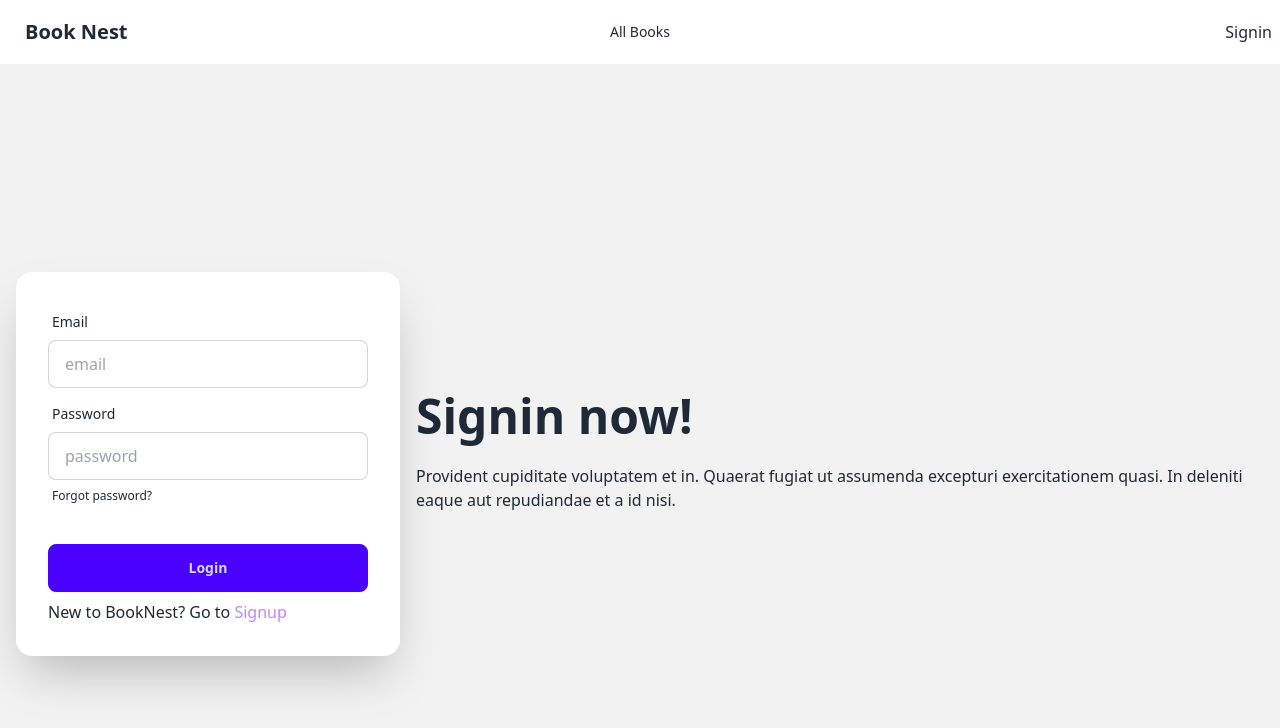
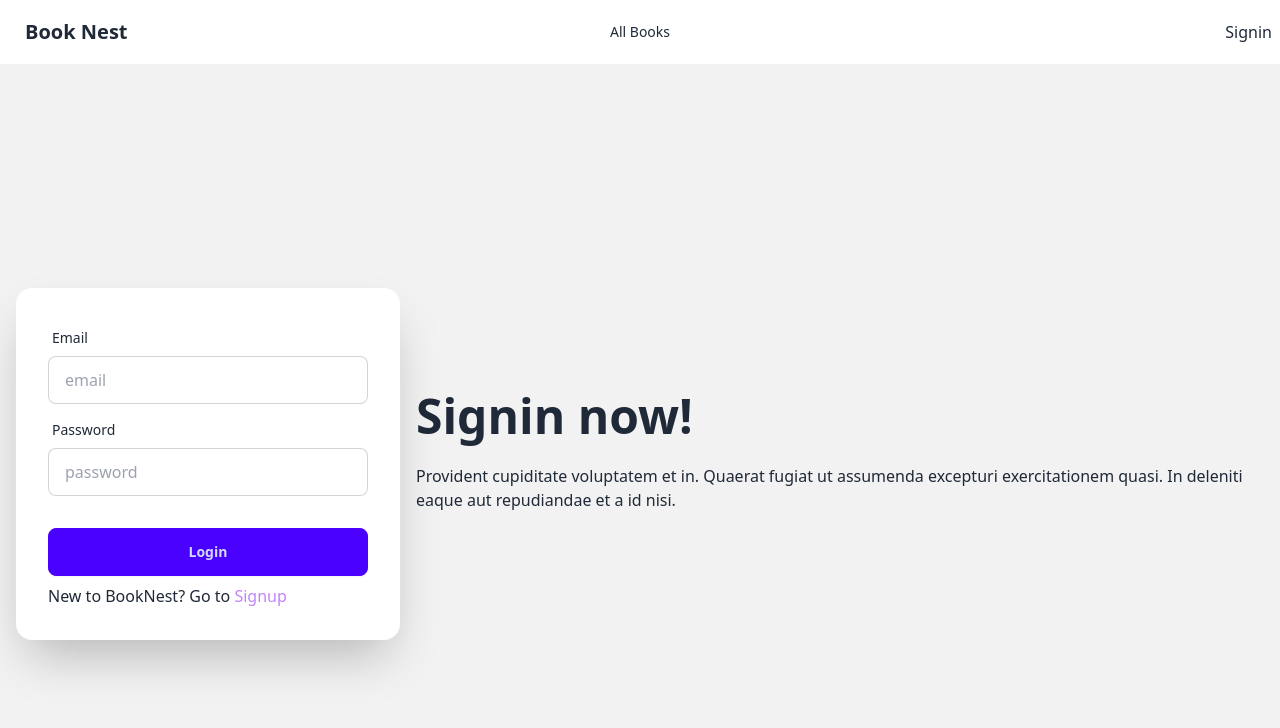
Before and after one commit to sowmik-sec/book-nest-client, a React (Vite) app: page /signin in a window 1280 px wide. Shown: the top 728 px of the page. Built offline with nearby package versions, Linux system fonts and the light colour scheme.

Commit message:
use react hook form in signin and signup page

```diff
--- a/package.json
+++ b/package.json
@@ -13,6 +13,7 @@
     "@reduxjs/toolkit": "^2.4.0",
     "react": "^18.3.1",
     "react-dom": "^18.3.1",
+    "react-hook-form": "^7.54.0",
     "react-redux": "^9.1.2",
     "react-router-dom": "^7.0.2"
   },
--- a/src/Pages/auth/Signin.tsx
+++ b/src/Pages/auth/Signin.tsx
@@ -1,6 +1,14 @@
 import { Link } from "react-router-dom";
+import { useForm, SubmitHandler } from "react-hook-form";
+
+type Inputs = {
+  email: string;
+  password: string;
+};
 
 export default function Signin() {
+  const { register, handleSubmit } = useForm<Inputs>();
+  const onSubmit: SubmitHandler<Inputs> = (data) => console.log(data);
   return (
     <div className="hero bg-base-200 min-h-screen">
       <div className="hero-content flex-col lg:flex-row-reverse">
@@ -13,7 +21,7 @@ export default function Signin() {
           </p>
         </div>
         <div className="card bg-base-100 w-full max-w-sm shrink-0 shadow-2xl">
-          <form className="card-body">
+          <form className="card-body" onSubmit={handleSubmit(onSubmit)}>
             <div className="form-control">
               <label className="label">
                 <span className="label-text">Email</span>
@@ -22,7 +30,7 @@ export default function Signin() {
                 type="email"
                 placeholder="email"
                 className="input input-bordered"
-                required
+                {...register("email", { required: true })}
               />
             </div>
             <div className="form-control">
@@ -33,25 +41,18 @@ export default function Signin() {
                 type="password"
                 placeholder="password"
                 className="input input-bordered"
-                required
+                {...register("password", { required: true })}
               />
-              <label className="label">
-                <a href="#" className="label-text-alt link link-hover">
-                  Forgot password?
-                </a>
-              </label>
             </div>
             <div className="form-control mt-6">
               <button className="btn btn-primary">Login</button>
             </div>
-            <div>
             <p>
               New to BookNest? Go to{" "}
               <Link to="/signup" className="text-purple-400">
                 Signup
               </Link>
             </p>
-            </div>
           </form>
         </div>
       </div>
--- a/src/Pages/auth/Signup.tsx
+++ b/src/Pages/auth/Signup.tsx
@@ -1,6 +1,24 @@
 import { Link } from "react-router-dom";
+import { useForm, SubmitHandler } from "react-hook-form";
+
+type Inputs = {
+  firstName: string;
+  lastName: string;
+  email: string;
+  password: string;
+};
 
 export default function Signup() {
+  const { register, handleSubmit } = useForm<Inputs>();
+  const onSubmit: SubmitHandler<Inputs> = (data) => {
+    const name = { firstName: data.firstName, lastName: data.lastName };
+    const userInfo = {
+      name,
+      email: data.email,
+      password: data.password,
+    };
+    console.log(userInfo);
+  };
   return (
     <div className="hero bg-base-200 min-h-screen">
       <div className="hero-content flex-col lg:flex-row-reverse">
@@ -13,7 +31,7 @@ export default function Signup() {
           </p>
         </div>
         <div className="card bg-base-100 w-full max-w-sm shrink-0 shadow-2xl">
-          <form className="card-body">
+          <form className="card-body" onSubmit={handleSubmit(onSubmit)}>
             <div className="form-control">
               <label className="label">
                 <span className="label-text">First Name</span>
@@ -22,7 +40,7 @@ export default function Signup() {
                 type="text"
                 placeholder="First Name"
                 className="input input-bordered"
-                required
+                {...register("firstName", { required: true })}
               />
             </div>
             <div className="form-control">
@@ -33,7 +51,7 @@ export default function Signup() {
                 type="text"
                 placeholder="last name"
                 className="input input-bordered"
-                required
+                {...register("lastName", { required: true })}
               />
             </div>
             <div className="form-control">
@@ -44,7 +62,7 @@ export default function Signup() {
                 type="email"
                 placeholder="email"
                 className="input input-bordered"
-                required
+                {...register("email", { required: true })}
               />
             </div>
             <div className="form-control">
@@ -55,13 +73,8 @@ export default function Signup() {
                 type="password"
                 placeholder="password"
                 className="input input-bordered"
-                required
+                {...register("password", { required: true })}
               />
-              <label className="label">
-                <a href="#" className="label-text-alt link link-hover">
-                  Forgot password?
-                </a>
-              </label>
             </div>
             <div className="form-control mt-6">
               <button className="btn btn-primary">Login</button>
```
Also changed, not shown: 1 other file (tests, documents, lock files or other folders). Lines whose indentation alone changed are shown as unchanged.
